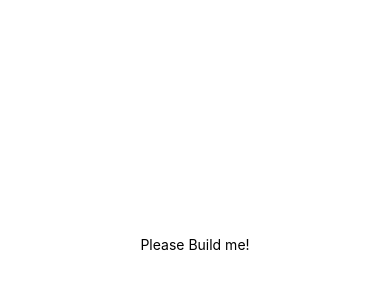
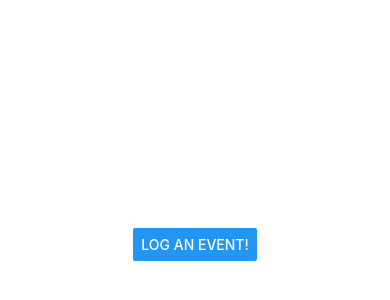
Before and after one commit to amplitude/Amplitude-ReactNative, a React Native app in the folder example/: screen / in a window 390 px wide. Shown: the part 178-478 px from the top of the page. Built offline with nearby package versions, Linux system fonts and the light colour scheme.

Commit message:
Add underscore to logEvent, initialize, and add logEvent code to example

```diff
--- a/example/src/App.tsx
+++ b/example/src/App.tsx
@@ -1,11 +1,25 @@
 import * as React from 'react';
 
-import { StyleSheet, View, Text } from 'react-native';
+import { StyleSheet, View, Button } from 'react-native';
+
+import { Amplitude } from '@amplitude/react-native';
+
+const instance = Amplitude.getInstance();
+instance.init('9c9566b48da3f559498fd70b164303b8');
 
 export default function App() {
   return (
     <View style={styles.container}>
-      <Text>Please Build me!</Text>
+      <Button
+        title={'Log an event!'}
+        onPress={() => {
+          Amplitude.getInstance()
+            .logEvent('Test Event 2000')
+            .then((res) => {
+              console.warn({ res });
+            });
+        }}
+      />
     </View>
   );
 }
```
Also changed, not shown: 2 other files (tests, documents, lock files or other folders).
